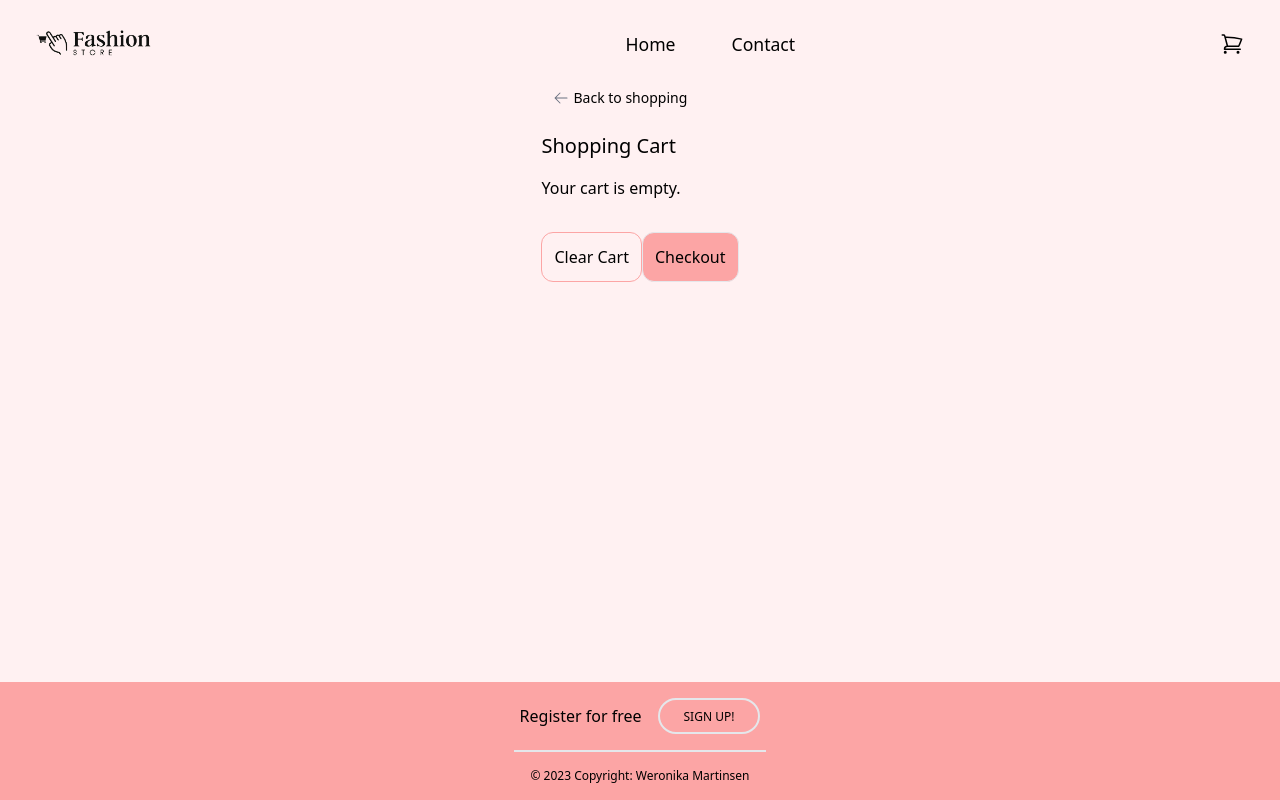
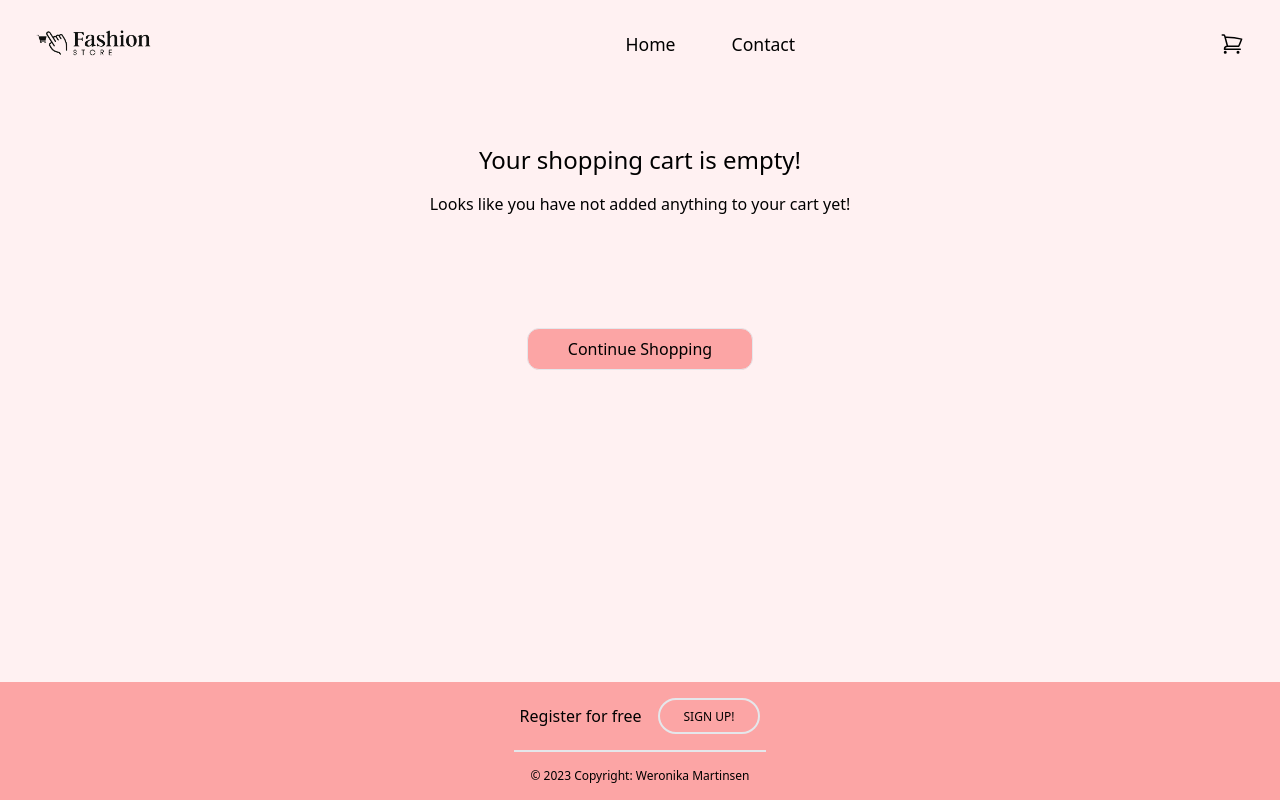
Before and after one commit to cnnrbrn/WeronikaMartinsen, a React (Vite) app in the folder eCom_react/: page /Checkout in a window 1280 px wide. Built offline with nearby package versions, Linux system fonts and the light colour scheme.

Commit message:
Styling improvments

```diff
--- a/eCom_react/src/Components/CheckoutCarts/index.jsx
+++ b/eCom_react/src/Components/CheckoutCarts/index.jsx
@@ -43,33 +43,34 @@ const CheckoutCarts = (props) => {
 
   return (
     <>
+      <div className="grid grid-cols-1 sm:grid-cols-5 justify-center gap-2 items-center border bg-white rounded-xl mt-2 w-full">
         <div>
-        <div className="flex justify-between gap-4 items-center border bg-white rounded-xl m-3 pr-8">
-          {detail && detail.image ? (
           <Link
             to={`/Product/${productId}`}
             className="flex items-center gap-2"
           >
             <img
-                src={detail.image.url}
-                alt={detail.image.alt || "Product image"}
-                className="w-36 h-36 object-cover rounded-xl rounded-r-none"
+              src={detail?.image?.url}
+              alt={detail?.image?.alt || "Product image"}
+              className="w-full h-36 object-cover rounded-xl rounded-r-none"
             />
-              <h3 className="mr-8">
+          </Link>
+        </div>
+        <div className="flex justify-center items-center text-center">
+          <h3 className="text-md">
             {detail ? detail.title : "Loading title..."}
           </h3>
-            </Link>
-          ) : (
-            <p>Loading image...</p>
-          )}
+        </div>
 
+        <div className="flex justify-center items-center text-center">
           <p>
             {detail
-              ? detail.discountedPrice.toFixed(2) * quantity
+              ? (detail.discountedPrice * quantity).toFixed(2)
               : "Loading price..."}
           </p>
+        </div>
 
-          <div className="ml-8 mr-8 w-20 flex justify-between gap-2">
+        <div className="ml-8 mr-8 flex justify-between gap-2">
           <button
             className="rounded-full w-6 h-6 text-cyan-600"
             onClick={handleMinusQuantity}
@@ -84,7 +85,12 @@ const CheckoutCarts = (props) => {
             +
           </button>
         </div>
-          <TrashIcon onClick={removeItem} className="h-6 w-6 text-gray-500" />
+
+        <div className="flex justify-center items-center text-center">
+          <TrashIcon
+            onClick={removeItem}
+            className="h-6 w-6 text-gray-500 cursor-pointer hover:shadow-md rounded-lg"
+          />
         </div>
       </div>
     </>
--- a/eCom_react/src/Pages/Checkout.jsx
+++ b/eCom_react/src/Pages/Checkout.jsx
@@ -4,6 +4,7 @@ import { useDispatch, useSelector } from "react-redux";
 import CheckoutCarts from "../Components/CheckoutCarts";
 import { clearCart, selectTotalPrice } from "../Stores/Cart";
 import BackToHomeLink from "../Components/BackToHomeLink";
+import { Link } from "react-router-dom";
 
 const Checkout = () => {
   const carts = useSelector((store) => store.cart.items);
@@ -16,23 +17,25 @@ const Checkout = () => {
 
   return (
     <Layout>
-      <div className="custom-max-width">
-        <BackToHomeLink />
-        <div>
-          <h2 className="text-xl mt-6 mb-4">Shopping Cart</h2>
+      {/* Check if carts have items */}
+      {carts.length > 0 ? (
+        <div className="custom-max-width h-full flex flex-col gap-20 pl-1 pr-1">
+          <BackToHomeLink />
+          <div>
+            <h2 className="text-xl mt-6 mb-4">Shopping Cart</h2>
 
-          {carts.length > 0 ? (
-            carts.map((item, key) => <CheckoutCarts key={key} data={item} />)
-          ) : (
-            <p>Your cart is empty.</p>
-          )}
+            {/* Display cart items */}
+            {carts.map((item, key) => (
+              <CheckoutCarts key={key} data={item} />
+            ))}
 
-          {carts.length > 0 && (
-            <div className="flex justify-end mt-4">
-              <span className="">Total Price: ${totalPrice.toFixed(2)}</span>
+            <div className="flex justify-end gap-2 mt-4">
+              <span>Total price:</span>
+              <span className="font-semibold">${totalPrice.toFixed(2)}</span>
             </div>
-          )}
+          </div>
 
+          {/* Buttons for clearing cart and proceeding to checkout */}
           <div className="flex justify-between mb-8 mt-8">
             <button
               onClick={handleClearCart}
@@ -45,7 +48,19 @@ const Checkout = () => {
             </button>
           </div>
         </div>
-      </div>
+      ) : (
+        <div className="mt-8 custom-max-width h-full flex flex-col justify-center items-center gap-20 pl-1 pr-1 text-center">
+          <div>
+            <h2 className="text-2xl mt-6 mb-4">Your shopping cart is empty!</h2>
+            <p>Looks like you have not added anything to your cart yet!</p>
+          </div>
+          <Link to={`/`}>
+            <button className="mt-8 p-2 pr-10 pl-10 border text-md gap-2 flex justify-center bg-red-300 rounded-xl hover:bg-red-400 hover:shadow-xl dark:bg-gray-800 dark:border-gray-700">
+              Continue Shopping
+            </button>
+          </Link>
+        </div>
+      )}
     </Layout>
   );
 };
--- a/eCom_react/src/Pages/Home.jsx
+++ b/eCom_react/src/Pages/Home.jsx
@@ -12,10 +12,7 @@ function Home() {
 
   return (
     <Layout>
-      {/* Pass search handler to HeroSection */}
       <HeroSection onSearch={handleSearch} />
-
-      {/* Display products only once and filter them based on searchInput */}
       <ApiCall searchInput={searchInput} />
     </Layout>
   );
```
Lines whose indentation alone changed are shown as unchanged.
